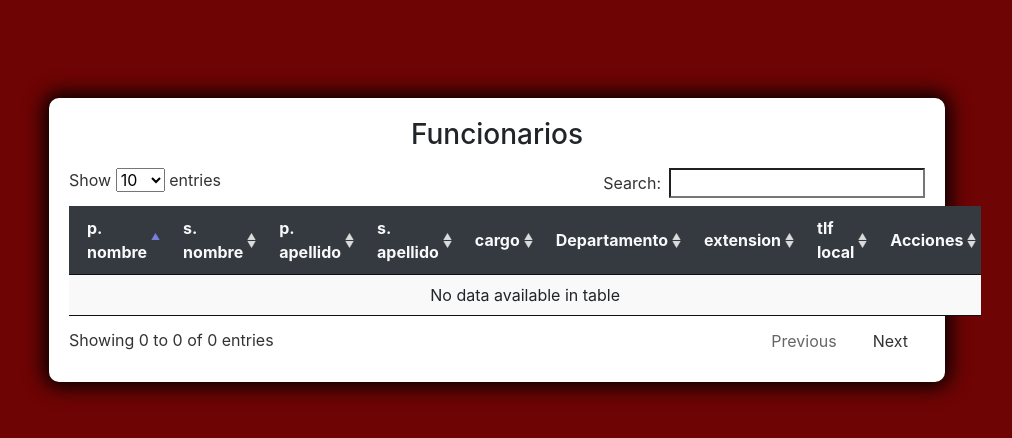
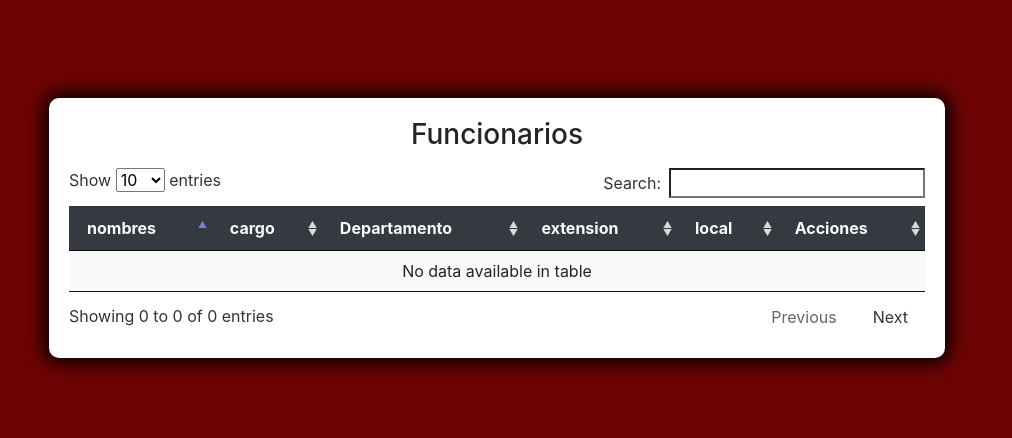
Before and after one commit to matm2491/EXT, a Django app: page /leer in a window 1280 px wide. Shown: the top 438 px of the page, without its empty margins (143-1155 px from the left). Run offline with Django 3.2, Linux system fonts and the light colour scheme; data that the repository does not hold is empty; some libraries are stand-ins or nearby versions.

Commit message:
modi list

```diff
--- a/directorio/models.py
+++ b/directorio/models.py
@@ -4,6 +4,9 @@ from django.db import models
 
 class TinDependencias(models.Model):
     dependencia_id = models.IntegerField(unique=True, blank=True, null=True)
+    padre_id = models.IntegerField(blank=True, null=True)
+    padre_funcional_id = models.IntegerField(blank=True, null=True)
+    acronimo = models.CharField(max_length=15, blank=True, null=True)
     descripcion = models.CharField(max_length=150, blank=True, null=True)
     localidad = models.CharField(max_length=1, blank=True, null=True)
     nivel = models.IntegerField(blank=True, null=True)
--- a/directorio/templates/listado.html
+++ b/directorio/templates/listado.html
@@ -14,24 +14,18 @@
   <thead>
     <tr class="bg-dark">
 
-      <th class="text-light" id="asd">p. nombre</th>
-      <th class="text-light">s. nombre</th>
-      <th class="text-light">p. apellido</th>
-      <th class="text-light">s. apellido</th>
+      <th class="text-light" id="asd">nombres</th>
       <th class="text-light">cargo</th>
       <th class="text-light">Departamento</th>
       <th class="text-light">extension</th>
-      <th class="text-light">tlf local</th>
+      <th class="text-light"> local</th>
       <th class="text-light">Acciones</th>
     </tr>
   </thead>
   <tbody>
       {% for TinUsuarios in object_list %}
       <tr>
-          <td>{{ TinUsuarios.primer_nombre }}</td>
-          <td>{{ TinUsuarios.segundo_nombre }}</td>
-          <td>{{ TinUsuarios.primer_apellido }}</td>
-          <td>{{ TinUsuarios.segundo_apellido }}</td>
+          <td>{{ TinUsuarios.primer_nombre }} {{ TinUsuarios.segundo_nombre }} {{ TinUsuarios.primer_apellido }} {{ TinUsuarios.segundo_apellido }}</td>
           <td>{{ TinUsuarios.descripcion_cargo }}</td>
           <td>{{ TinUsuarios.dependencia_id }}</td>
           <td>{{ TinUsuarios.tlf_extension }}</td>
--- a/directorio/urls.py
+++ b/directorio/urls.py
@@ -1,5 +1,5 @@
 from django.urls import path
-from directorio.views import listado, crear, editar, ver, eliminar, BuscarView
+from directorio.views import listado, crear, editar, ver, eliminar
 from . import views
 
 
@@ -13,5 +13,4 @@ urlpatterns = [
     path('editar/<int:pk>', editar.as_view(template_name = "editar.html"),name='editar'),
     path('ver/<int:pk>', ver.as_view(template_name = "ver.html"), name='ver'),
     path('eliminar/<int:pk>', eliminar.as_view(), name='eliminar'),
-    path('buscar', BuscarView.as_view(), name='buscar')
 ]
--- a/directorio/views.py
+++ b/directorio/views.py
@@ -22,8 +22,7 @@ from django.contrib import messages
 from django.contrib.messages.views import SuccessMessageMixin
 
 
- #para el buscador
-from django.views.generic import TemplateView
+
 
 
 
@@ -80,9 +79,3 @@ class eliminar(DeleteView):
         success_message = '¡Funcionario eliminado correctamente!'
         messages.success (self.request, (success_message))
         return reverse('leer')
-
-
-class BuscarView(TemplateView):
-
-
-    pass
```
